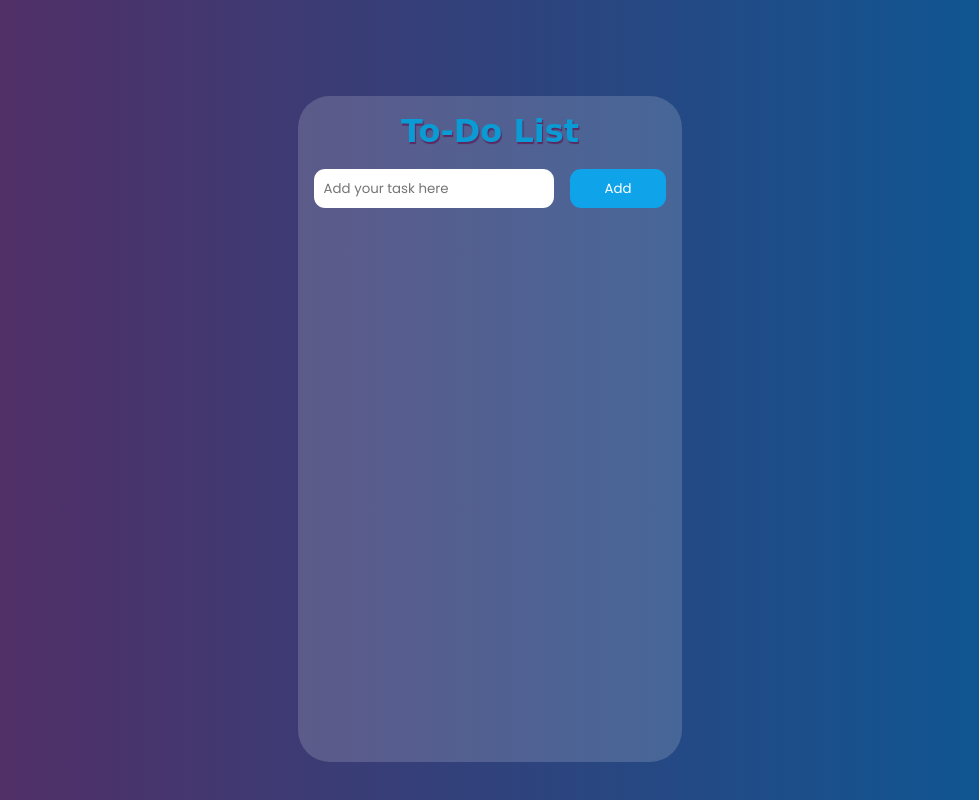
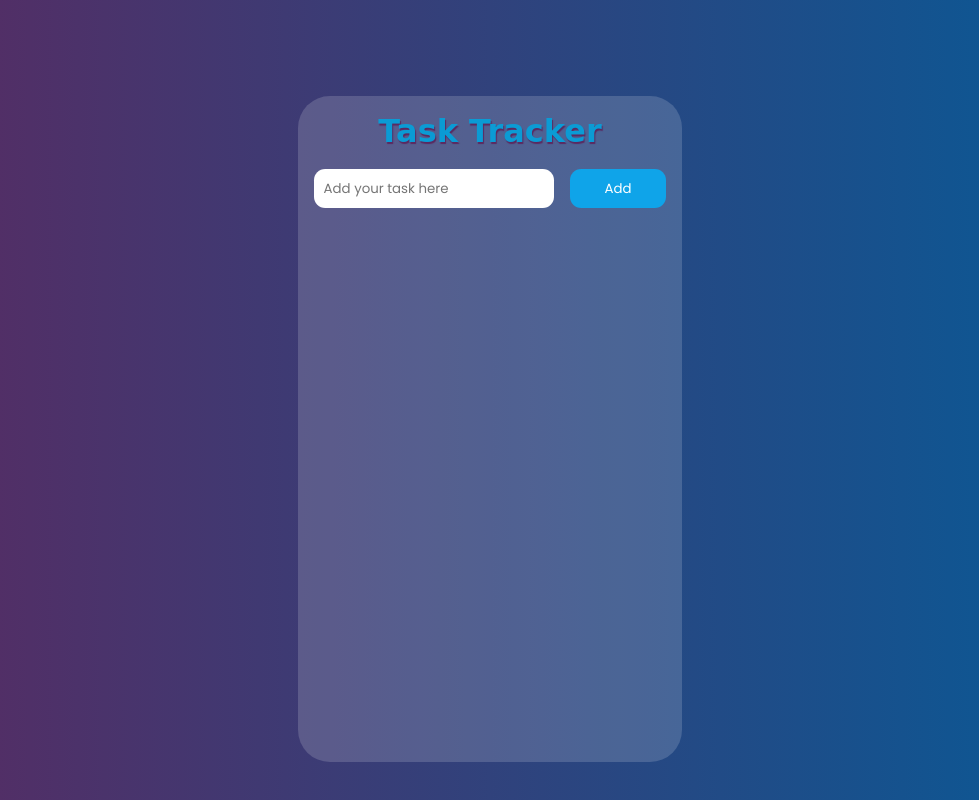
Before and after one commit to tapadyoti/Todo-list, a plain HTML site: page index.html in a window 1280 px wide. Shown: the whole page, without its empty margins (150-1129 px from the left). Drawn offline with Linux system fonts and the light colour scheme.

Commit message:
Update index.html

```diff
--- a/index.html
+++ b/index.html
@@ -10,13 +10,13 @@
         crossorigin="anonymous" referrerpolicy="no-referrer" />
 
     <link rel="stylesheet" href="style.css">
-    <title>Todo List</title>
+    <title>Task Tracker</title>
 </head>
 
 <body>
     <div class="container">
 
-        <h2>To-Do List</h2>
+        <h2>Task Tracker</h2>
         <div class="add-items">
             <input id="input" type="text" placeholder="Add your task here">
             <button id="add">Add</button>
```
